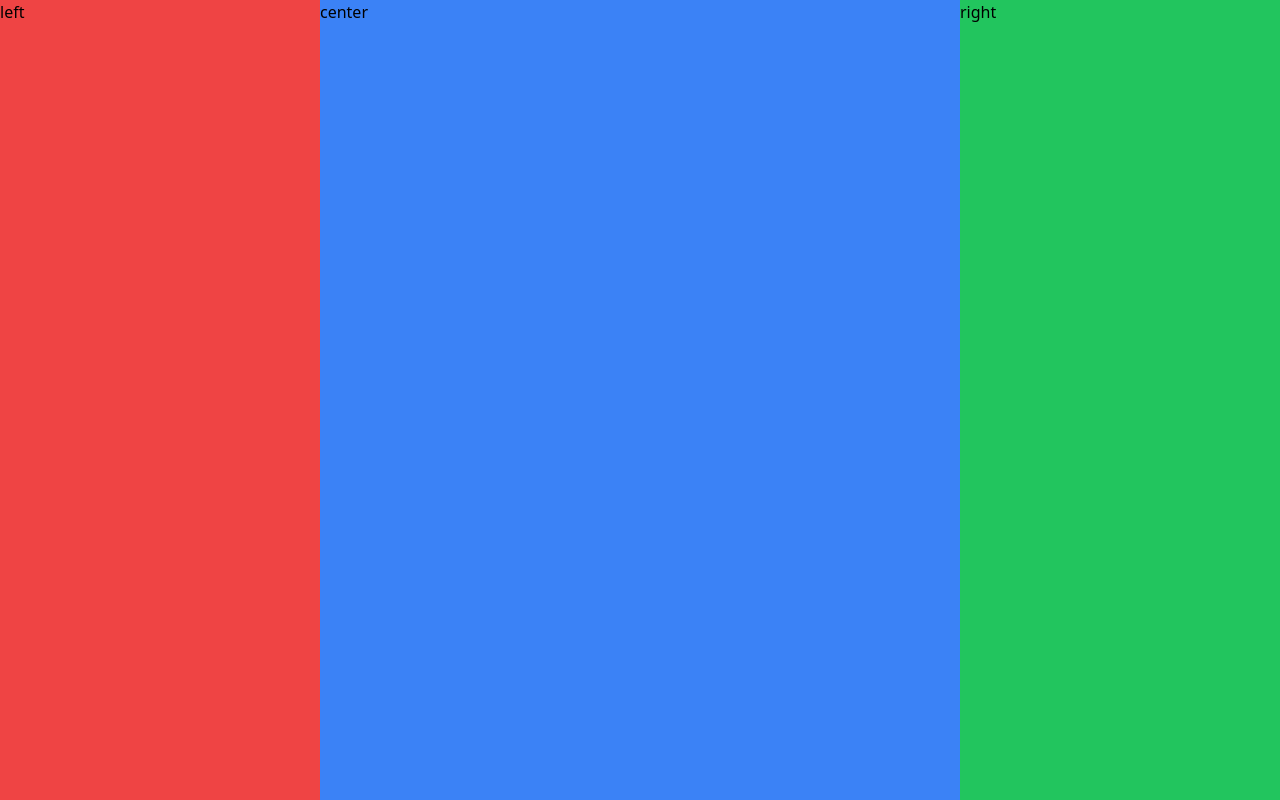
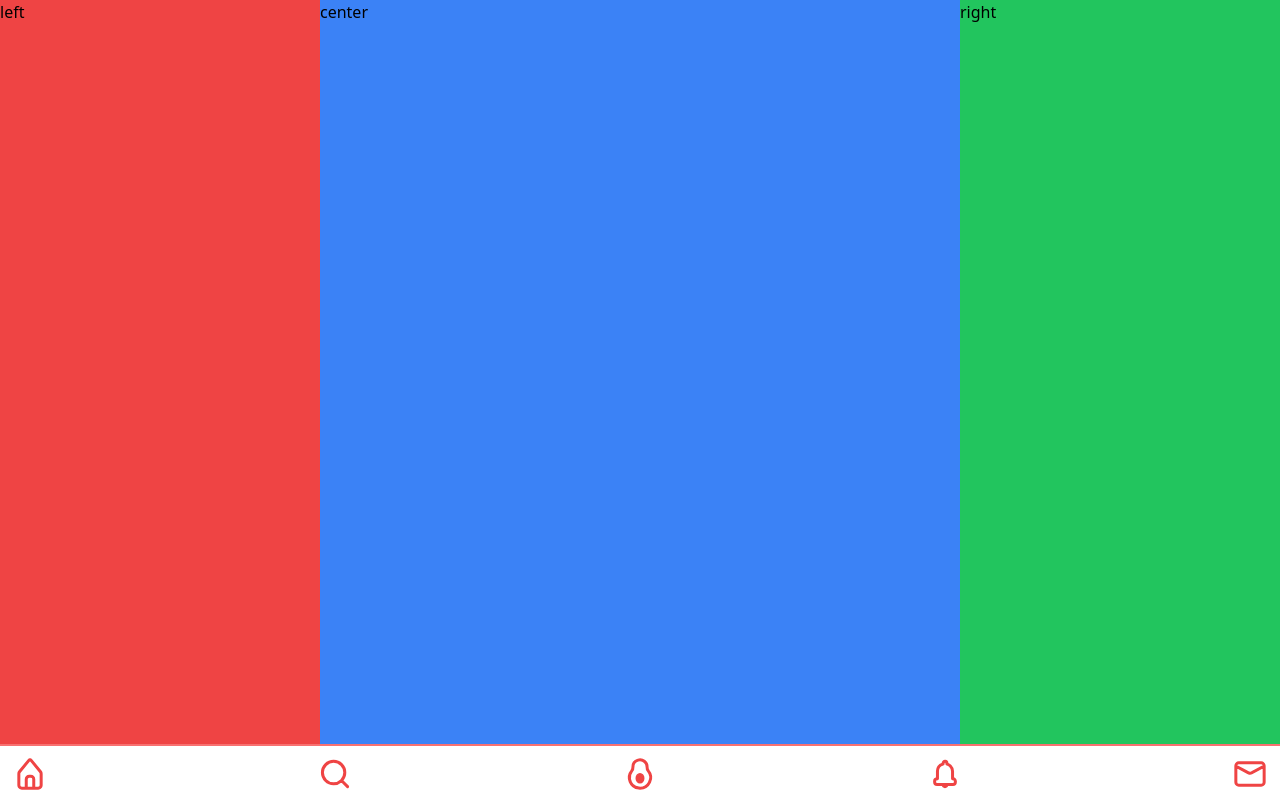
Before and after one commit to frontekk/twitter-project02, a React (Vite) app in the folder frontend/: page / in a window 1280 px wide. Built offline with nearby package versions, Linux system fonts and the light colour scheme.

Commit message:
navbar behavior

```diff
--- a/frontend/src/components/BottomNavbar.jsx
+++ b/frontend/src/components/BottomNavbar.jsx
@@ -1,10 +1,48 @@
+// import React from "react";
+// import { CiHome, CiSearch, CiBellOn, CiMail, CiAvocado } from "react-icons/ci";
+
+// const BottomNavbar = (scrollDirection) => {
+//   const navbarClassName =
+//     scrollDirection === "down"
+//       ? "animate-fade-out fixed bottom-0 bg-white dark:bg-gray-700 w-full h-14 md:hidden"
+//       : "animate-fade-in fixed bottom-0 bg-white dark:bg-gray-700 w-full h-14 md:hidden";
+
+//   return (
+//     <>
+//       <div className={navbarClassName}>
+//         <div className="fixed bottom-0 bg-white dark:bg-gray-700 w-full h-14 md:hidden">
+//           <div className="border border-b-1 border-red-400 dark:border-slate-600"></div>
+//           <div className="flex items-center justify-between px-3 h-full">
+//             <div className="">
+//               <CiHome className="stroke-1 text-4xl text-red-500 cursor-pointer" />
+//             </div>
+//             <div className="">
+//               <CiSearch className="stroke-1 text-4xl text-red-500 cursor-pointer" />
+//             </div>
+//             <div className="">
+//               <CiAvocado className="stroke-1 text-4xl text-red-500 cursor-pointer" />
+//             </div>
+//             <div className="">
+//               <CiBellOn className="stroke-1 text-4xl text-red-500 cursor-pointer" />
+//             </div>
+//             <div className="">
+//               <CiMail className="stroke-1 text-4xl text-red-500 cursor-pointer" />
+//             </div>
+//           </div>
+//         </div>
+//       </div>
+//     </>
+//   );
+// };
+
+// export default BottomNavbar;
 import React from "react";
 import { CiHome, CiSearch, CiBellOn, CiMail, CiAvocado } from "react-icons/ci";
 
-const BottomNavbar = () => {
+const BottomNavbar = ({ scrollDirection }) => {
+  const navbarClassName = scrollDirection === "down" ? "slide-out" : "slide-in";
   return (
-    <>
-      <div className="fixed bottom-0 bg-white dark:bg-gray-700 w-full h-14 md:hidden">
+    <div className={`bottom-navbar ${navbarClassName}`}>
       <div className="border border-b-1 border-red-400 dark:border-slate-600"></div>
       <div className="flex items-center justify-between px-3 h-full">
         <div className="">
@@ -24,7 +62,6 @@ const BottomNavbar = () => {
         </div>
       </div>
     </div>
-    </>
   );
 };
 
--- a/frontend/src/components/SideNavbar.jsx
+++ b/frontend/src/components/SideNavbar.jsx
@@ -39,7 +39,7 @@ const SideNavbar = ({ isOpen, onClose, darkMode, isDarkMode }) => {
         <div
           className={`${
             isOpen ? "animate-slide-in" : "animate-slide-out"
-          } absolute left-0 top-0 h-screen w-4/5 bg-white dark:bg-gray-700`}
+          } absolute left-0 top-0 h-screen w-4/5 bg-white dark:bg-gray-700 z-30`}
         >
           <div className=" p-4">
             {/* TOP USER AND SETTING */}
--- a/frontend/src/index.css
+++ b/frontend/src/index.css
@@ -56,3 +56,22 @@
 .no-scroll {
   overflow: hidden;
 }
+/*bottom navbar*/
+.bottom-navbar {
+  position: fixed;
+  bottom: 0;
+  left: 0;
+  width: 100%;
+  height: 56px; /* Adjust the height as needed */
+  background-color: white; /* Set your desired background color */
+  transition: transform 0.3s ease; /* Add a smooth transition effect */
+  z-index: 20; /* Ensure it's on top of other elements */
+}
+
+.slide-out {
+  transform: translateY(100%);
+}
+
+.slide-in {
+  transform: translateY(0);
+}
--- a/frontend/src/pages/Home.jsx
+++ b/frontend/src/pages/Home.jsx
@@ -38,11 +38,28 @@ function Home() {
     const element = document.querySelector("html").className;
     document.querySelector("html").className = element === "dark" ? "" : "dark";
   };
+
+  // behave bottomnavbar
+  const [scrollDirection, setScrollDirection] = useState("up");
+  const [prevScrollPos, setPrevScrollPos] = useState(0);
+
+  useEffect(() => {
+    const handleScroll = () => {
+      const currentScrollPos = window.pageYOffset;
+      setScrollDirection(currentScrollPos > prevScrollPos ? "down" : "up");
+      setPrevScrollPos(currentScrollPos);
+    };
+
+    window.addEventListener("scroll", handleScroll);
+    return () => {
+      window.removeEventListener("scroll", handleScroll);
+    };
+  }, [prevScrollPos]); // END behave bottomnavbar
   return (
     <>
       <div className={`App `}>
         <TopNavbar openSideMenu={handleOpenSideMenu} />
-        <BottomNavbar isDarkMode={isDarkMode} />
+        <BottomNavbar scrollDirection={scrollDirection} />
         <div
           className={`${
             sideMenuOpen
```
Lines whose indentation alone changed are shown as unchanged.
